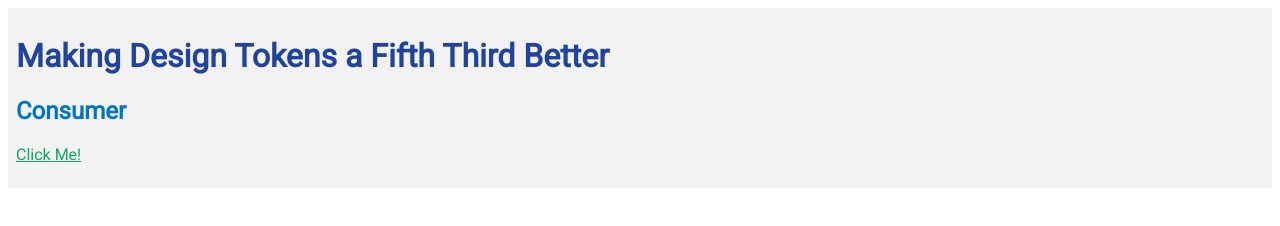
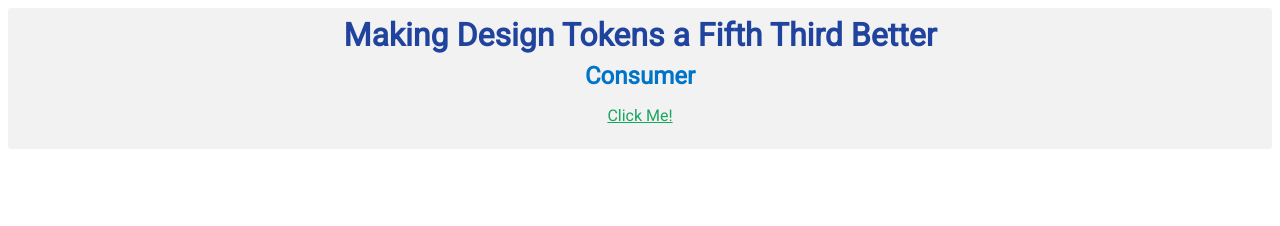
Before and after one commit to ordovsgithub/DesignSystem, a plain HTML site: page index.html in a window 1280 px wide. Drawn offline with Linux system fonts and the light colour scheme.

Commit message:
Fixing header margins

```diff
--- a/stylesheet.scss
+++ b/stylesheet.scss
@@ -5,15 +5,18 @@
 }
 .header1 {
   color: map-get($text-color, header);
+  margin: 0 0 8px 0;
 }
 .header2 {
   color: map-get($text-color, sub-header);
+  margin: 0 0 8px 0;
 }
 .link {
   color: map-get($text-color, link);
 }
 .container {
-    background: map-get($container-color, light);
-    border-radius: ($container-border-radius);
-    padding: ($container-padding);
+  background: map-get($container-color, light);
+  border-radius: ($container-border-radius);
+  padding: ($container-padding);
+  text-align: center;
 }
```
Also changed, not shown: stylesheet.css, 1 other file.
